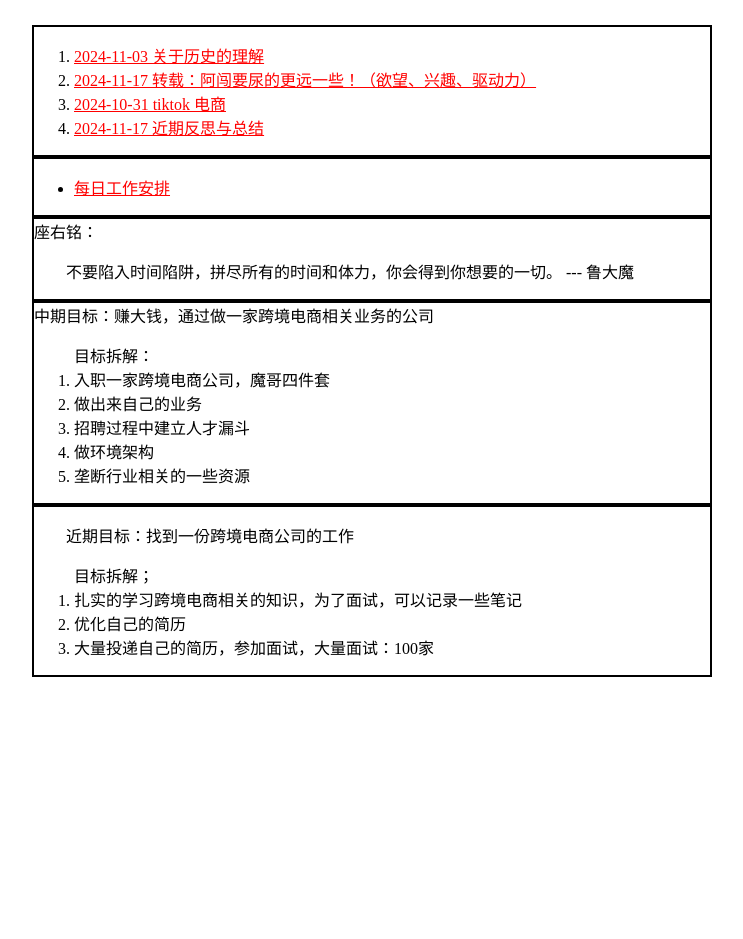
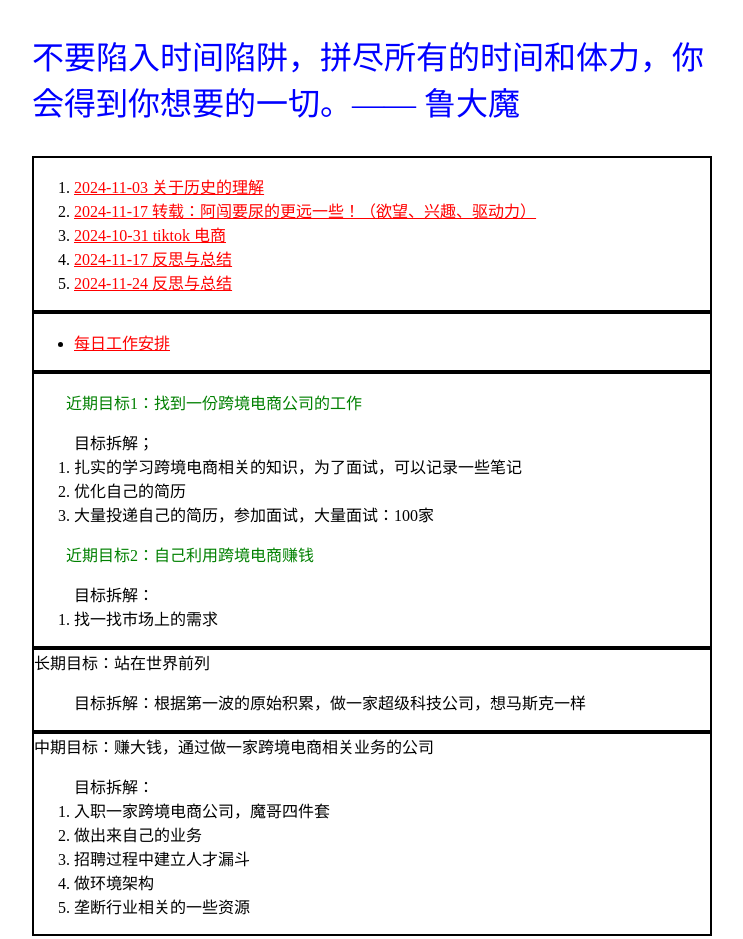
Before and after one commit to wtwog/wtwog.github.io, a plain HTML site: page index.html in a window 1280 px wide. Shown: the top 939 px of the page, without its empty margins (268-1011 px from the left). Drawn offline with nearby package versions, Linux system fonts and the light colour scheme.

Commit message:
修改了链接的css文件，增加了一部分内容。

```diff
--- a/index.html
+++ b/index.html
@@ -34,6 +34,9 @@
 </head>
 
 <body>
+    <p style="font-size: xx-large; color: blue; text-indent: 0; ">
+        不要陷入时间陷阱，拼尽所有的时间和体力，你会得到你想要的一切。—— 鲁大魔
+    </p>
     <div>
         <ol>
             <li>
@@ -47,8 +50,12 @@
             </li>
 
             <li>
-                <a href="./article1/a4.html">2024-11-17 近期反思与总结</a>
+                <a href="./article1/a4.html">2024-11-17 反思与总结</a>
             </li>
+            <li>
+                <a href="./article1/a5.html">2024-11-24 反思与总结</a>
+            </li>
+
         </ol>
     </div>
     <div>
@@ -60,15 +67,44 @@
     </div>
 
     <div>
-        座右铭：
-        <p>
-            不要陷入时间陷阱，拼尽所有的时间和体力，你会得到你想要的一切。 --- 鲁大魔
+        <p style="color: green;">
+            近期目标1：找到一份跨境电商公司的工作
         </p>
+
+        <ol>
+            目标拆解；
+            <li>扎实的学习跨境电商相关的知识，为了面试，可以记录一些笔记</li>
+            <li>优化自己的简历</li>
+            <li>大量投递自己的简历，参加面试，大量面试：100家</li>
+        </ol>
+
+
+        <p style="color: green;">
+            近期目标2：自己利用跨境电商赚钱
+        </p>
+
+
+        <ol>
+            目标拆解：
+            <li>
+                找一找市场上的需求
+            </li>
+        </ol>
 
     </div>
 
     <div>
+        长期目标：站在世界前列
+        <ol>
+            目标拆解：根据第一波的原始积累，做一家超级科技公司，想马斯克一样
+        </ol>
+    </div>
+
+
+    <div>
         中期目标：赚大钱，通过做一家跨境电商相关业务的公司
+
+
         <ol>
             目标拆解：
             <li>
@@ -90,17 +126,7 @@
     </div>
 
 
-    <div>
-        <p>
-            近期目标：找到一份跨境电商公司的工作
-        <ol>
-            目标拆解；
-            <li>扎实的学习跨境电商相关的知识，为了面试，可以记录一些笔记</li>
-            <li>优化自己的简历</li>
-            <li>大量投递自己的简历，参加面试，大量面试：100家</li>
-        </ol>
-        </p>
-    </div>
+
 
 
 </body>
--- a/style.css
+++ b/style.css
@@ -17,7 +17,7 @@ a:link {
 
 /* visited link */
 a:visited {
-    color: green;
+    color: black;
 }
 
 /* mouse over link */
```
Also changed, not shown: article1/a5.html (added, +79 -0 lines).
